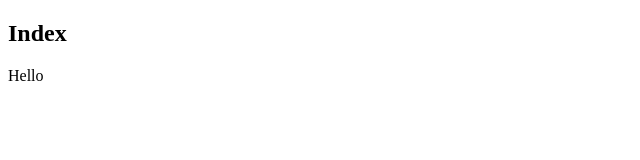
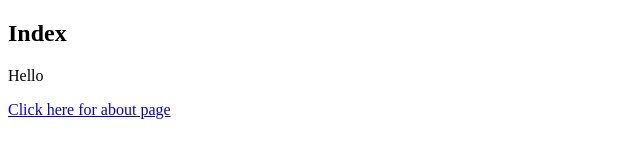
Before and after one commit to deepugovinda98/deepu-git-2, a plain HTML site: page index.html in a window 1280 px wide. Shown: the whole page, without its empty margins (0-640 px from the left). Drawn offline with Linux system fonts and the light colour scheme.

Commit message:
index updated

```diff
--- a/index.html
+++ b/index.html
@@ -8,5 +8,6 @@
 <body>
     <h2>Index</h2>
     <p>Hello</p>
+    <a href="about.html">Click here for about page</a>
 </body>
 </html>
```
